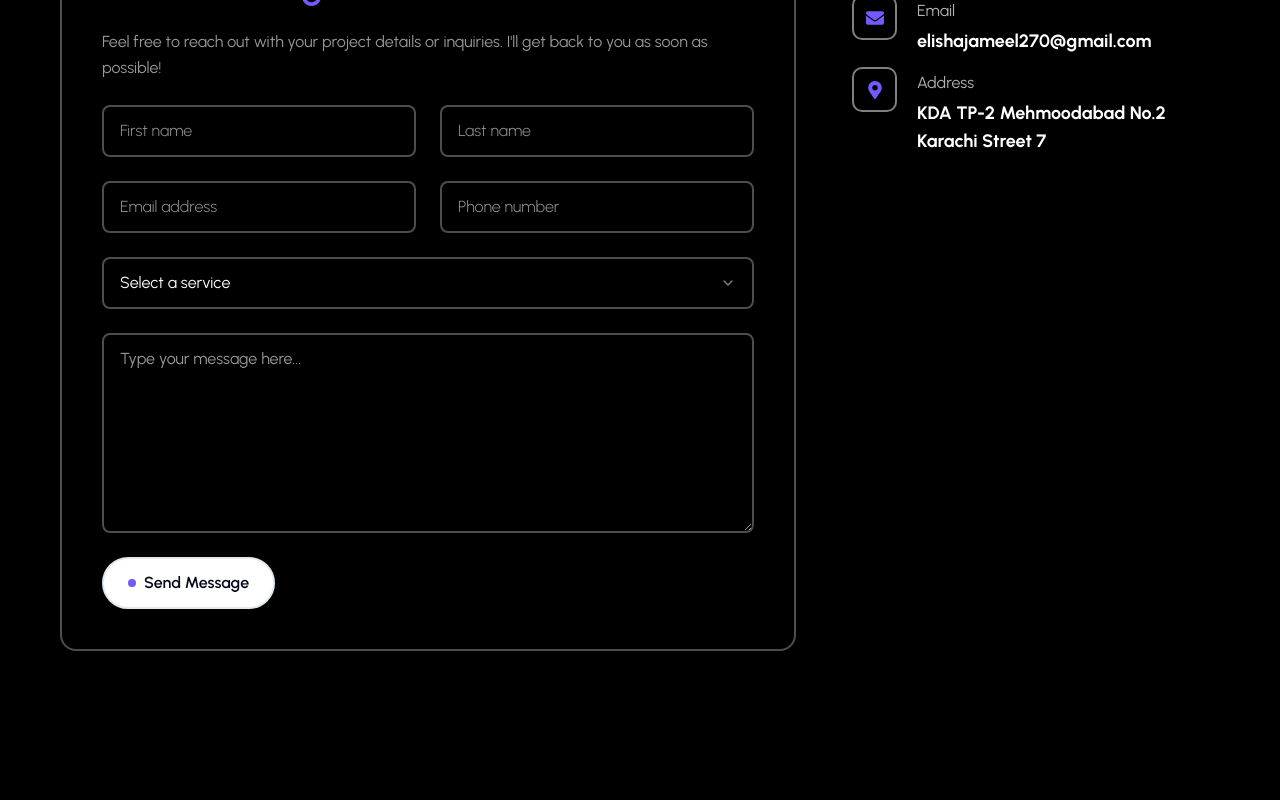
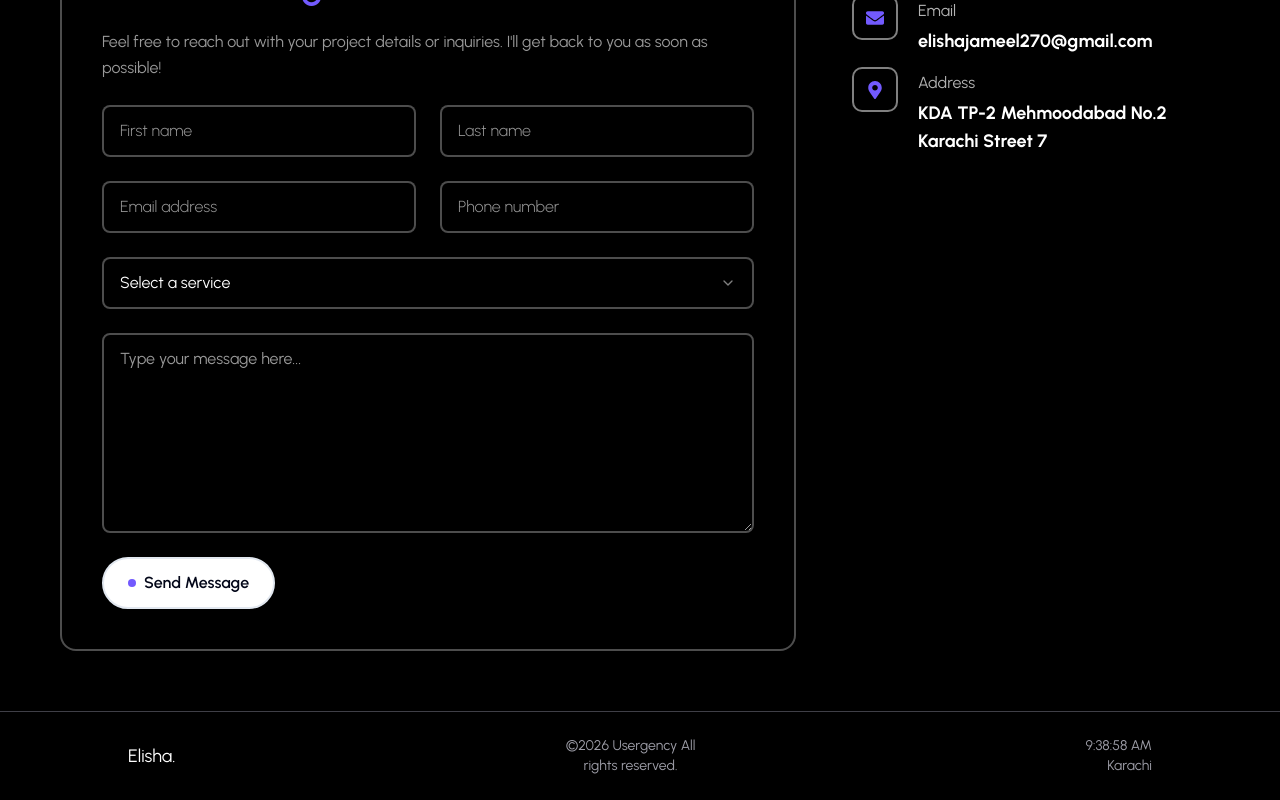
Before and after one commit to elishabhatti/elisha-portfolio, a Next.js app: page / in a window 1280 px wide. Shown: the part 4007-4807 px from the top of the page. Before the commit the page ends 4718 px from the top, so only its background shows below. Built offline with nearby package versions, Linux system fonts and the light colour scheme.

Commit message:
added footer

```diff
--- a/app/page.jsx
+++ b/app/page.jsx
@@ -1,5 +1,6 @@
 "use client";
 
+import Footer from "@/components/Footer";
 import Contact from "@/components/pages/Contact";
 import Home from "@/components/pages/Home";
 import Pricing from "@/components/pages/Pricing";
@@ -28,6 +29,9 @@ const page = () => {
       <section>
         <Contact />
       </section>
+      <section>
+        <Footer />
+      </section>
     </section>
   );
 };
--- /dev/null
+++ b/components/Footer.jsx
@@ -0,0 +1,38 @@
+import { useEffect, useState } from "react";
+
+const Footer = () => {
+  const [time, setTime] = useState("");
+
+  useEffect(() => {
+    const interval = setInterval(() => {
+      const now = new Date();
+      setTime(now.toLocaleTimeString());
+    }, 1000);
+
+    return () => clearInterval(interval);
+  }, []);
+  return (
+    <footer className="w-full flex justify-center py-2 border-t border-zinc-700">
+      <div className="w-full rounded-xl md:px-32 py-4 flex items-center justify-between text-sm text-zinc-300">
+        {/* Left */}
+        <div className="flex items-center gap-3">
+          <h1 className="text-lg text-white">Elisha.</h1>
+        </div>
+
+        {/* Center */}
+        <div className="text-center text-zinc-400">
+          ©2026 Usergency All <br />
+          rights reserved.
+        </div>
+
+        {/* Right */}
+        <div className="text-right text-zinc-400">
+          <div>{time}</div>
+          <div>Karachi</div>
+        </div>
+      </div>
+    </footer>
+  );
+};
+
+export default Footer;
--- a/components/pages/Contact.jsx
+++ b/components/pages/Contact.jsx
@@ -168,7 +168,7 @@ const Contact = () => {
               {/* textarea */}
               <Textarea
                 name="message"
-                className="h-[180px] md:h-[200px]"
+                className="h-45 md:h-50"
                 placeholder="Type your message here..."
                 value={formData.message}
                 onChange={handleChange}
@@ -188,7 +188,7 @@ const Contact = () => {
               {info.map((item, index) => (
                 <li key={index} className="flex  gap-5">
                   {/* icon */}
-                  <div className="text-lg w-[45px] h-[45px] border-2 border-white/50 p-3 rounded-lg primary-text-color">
+                  <div className="text-lg w-11.45 h-11.25 border-2 border-white/50 p-3 rounded-lg primary-text-color">
                     {item.icon}
                   </div>
                   {/* text */}
```
